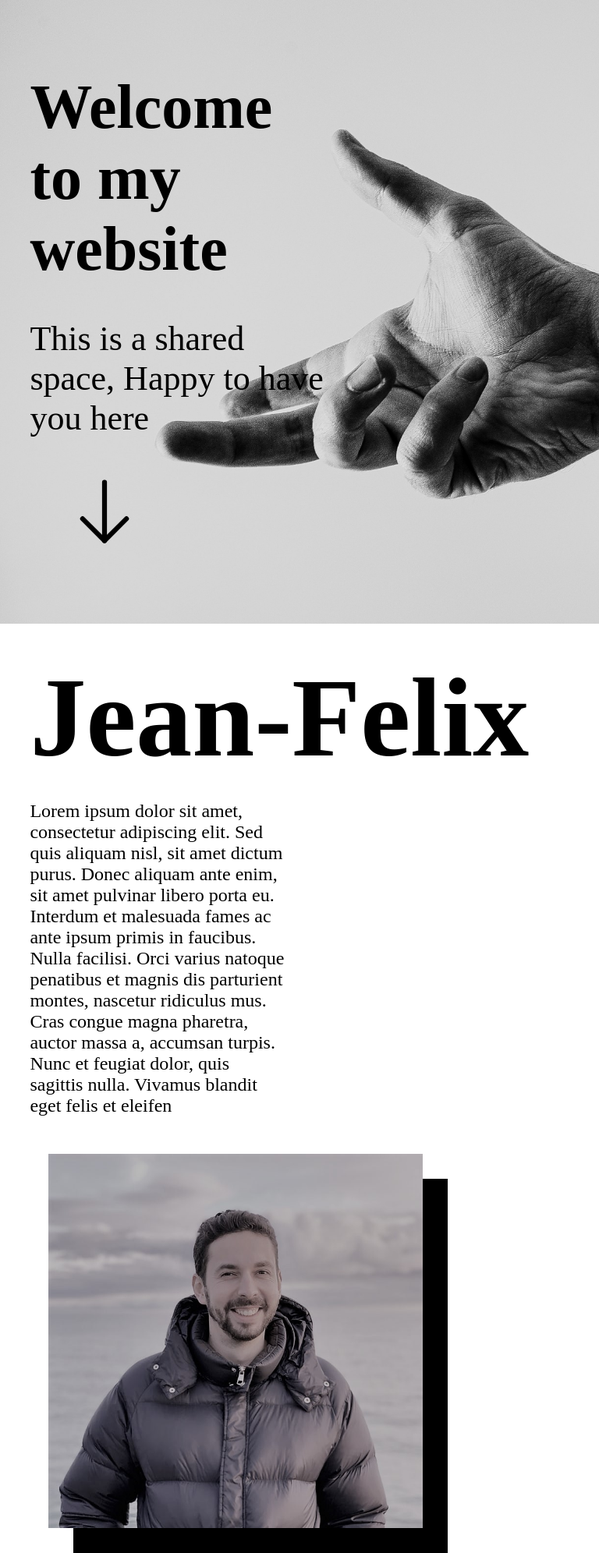
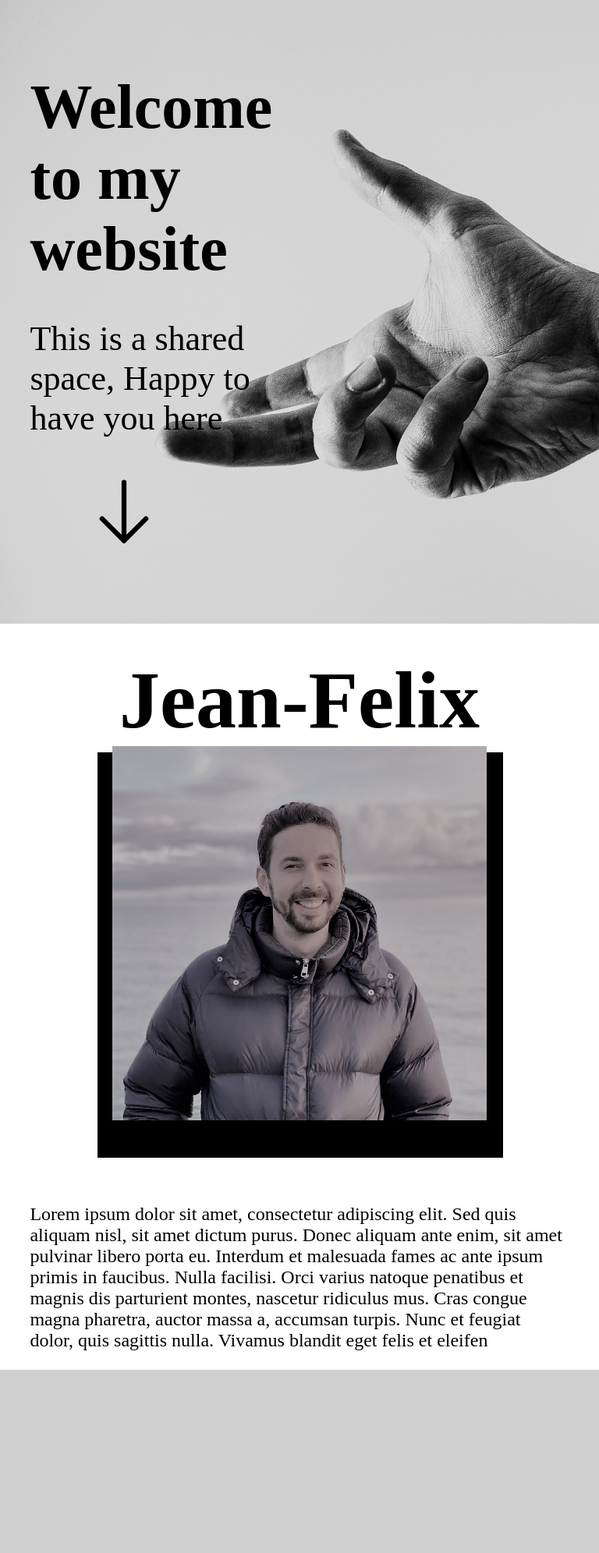
Before and after one commit to jmajurel/myWebsite, a PHP site: page / in a window 768 px wide. Shown: the whole page at 78% size. After the commit the page ends 1757 px from the top, so only its background shows below. Run offline with PHP 8.4, Linux system fonts and the light colour scheme; some web fonts are replaced.

Commit message:
updated second page

```diff
--- a/index.html
+++ b/index.html
@@ -22,8 +22,8 @@
             </div>
         </div>
         <div class="page intro">
+            <h2>Jean-Felix</h2>
             <div class="textblock">
-                <h2>Jean-Felix</h2>
                 <p>Lorem ipsum dolor sit amet, consectetur adipiscing elit. Sed quis aliquam nisl, sit amet dictum purus. Donec aliquam ante enim, sit amet pulvinar libero porta eu. Interdum et malesuada fames ac ante ipsum primis in faucibus. Nulla facilisi. Orci varius natoque penatibus et magnis dis parturient montes, nascetur ridiculus mus. Cras congue magna pharetra, auctor massa a, accumsan turpis. Nunc et feugiat dolor, quis sagittis nulla. Vivamus blandit eget felis et eleifen</p>
             </div>
             <div class="illustration">
--- a/styles/intro.css
+++ b/styles/intro.css
@@ -1,8 +1,3 @@
-
-.intro {
-    padding-top: 5%;
-    padding-left: 5%;
-}
 
 .intro .textblock {
     display: block;
@@ -10,13 +5,14 @@
     width: 45%;
 }
 
-.intro .textblock h2 {
+.intro h2 {
     position: relative;
     z-index: 9;
     font-size: 18rem;
     width: 100vw;
     margin-top: 0;
     margin-bottom: 0;
+    max-width: 100%;
 }
 
 .intro .textblock p {
@@ -26,6 +22,8 @@
 .intro .illustration {
     display: block;
     float: left;
+    position: relative;
+    top: -21rem;
 }
 
 .intro .illustration .picture {
@@ -50,13 +48,69 @@
 /* Smartphones (portrait) ----------- */
 @media only screen and (max-width : 320px) {
     /* Styles */
-
+}
 
 
 /* Extra small devices (portrait phones, less than 576px) */
 @media (max-width: 575.98px) {
     .intro .textblock {
         float: unset;
-        width: none;
+        width: unset;
+        position: absolute;
+        top: 90rem;
+        max-width: 89%;
+    }
+    .intro h2 {
+        font-size: 13rem;
+        text-align: center;
+    }
+    .intro {
+        position: relative;
+    }
+    .intro .illustration {
+        /*position: absolute;
+        top: 12%;*/
+        top: 0;
+    }
+    .intro .illustration .blackmirror {
+        width: 65rem;
+        height: 65rem;
+        transform: translate(-11px, 8px);
     }
 }
+
+/* Medium devices (tablets, 768px and up) */
+@media (min-width: 768px) and (max-width: 991.98px) {
+    .intro .textblock {
+        float: unset;
+        width: unset;
+        position: absolute;
+        top: 90rem;
+        max-width: 89%;
+    }
+
+    .intro h2 {
+        font-size: 13rem;
+        text-align: center;
+    }
+
+    .intro {
+        position: relative;
+    }
+
+    .intro .illustration {
+        position: initial;
+        top: 0;
+        float:none;
+    }
+
+    .intro .illustration .blackmirror {
+        width: 65rem;
+        height: 65rem;
+        transform: translate(-19px, 8px);
+    }
+    .intro .illustration .picture {
+        display: block;
+        margin: 0 auto;
+    }
+}
--- a/styles/landing.css
+++ b/styles/landing.css
@@ -6,8 +6,6 @@
 }
 
 .landing .textblock {
-    padding-top: 5%;
-    padding-left: 5%;
     max-width: 50%;
 }
 
--- a/styles/main.css
+++ b/styles/main.css
@@ -1,3 +1,6 @@
 .page {
+    box-sizing: border-box;
     height: 100vh;
+    padding: 5%;
+    max-height: 100vh;
 }
```
